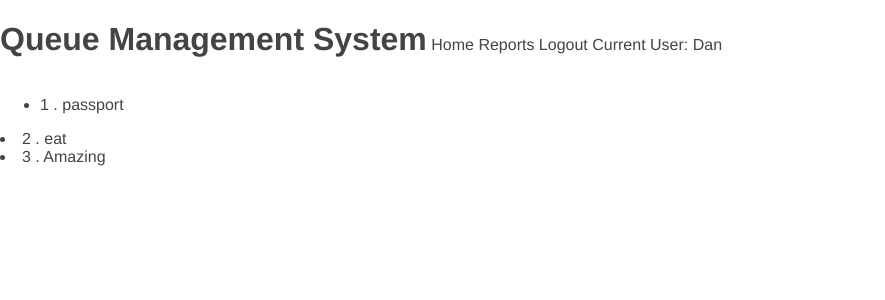
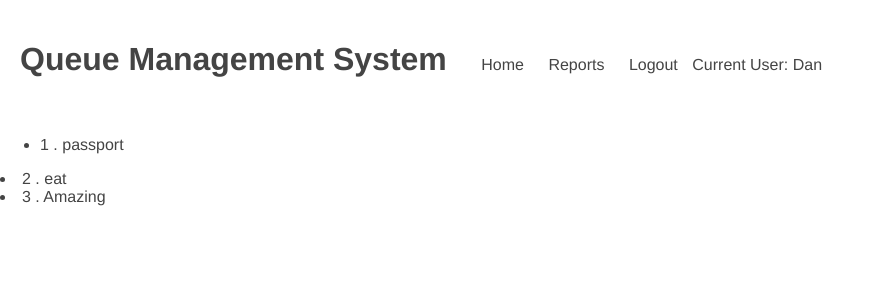
Before and after one commit to AndreasThinks/FlaskQueueManager, a Flask app: page / in a window 1280 px wide. Shown: the top 300 px of the page, without its empty margins (0-885 px from the left). Run offline with Flask 2, Linux system fonts and the light colour scheme.

Commit message:
First Milestone - displays list, plus css changes

```diff
--- a/app/static/css/main.css
+++ b/app/static/css/main.css
@@ -8,3 +8,13 @@ body {
   font-family: "Helvetica Neue", Helvetica, Arial, sans-serif;
   color: #444;
 }
+
+#logo{
+  padding: 20px;
+
+}
+
+#intro_bar p{
+display: inline-block;
+padding:10px;
+}
--- a/app/templates/base.html
+++ b/app/templates/base.html
@@ -7,7 +7,9 @@
 <body>
 <div id="intro_bar">
     <div id="logo"><h1>Queue Management System</h1></div>
-    <div id="toolbar">Home Reports Logout</div>
+    <p>Home</p>
+    <p>Reports</p>
+    <p>Logout</p>
     <div id="user_box">Current User: {{user.nickname}}</div>
 </div>
 
```
